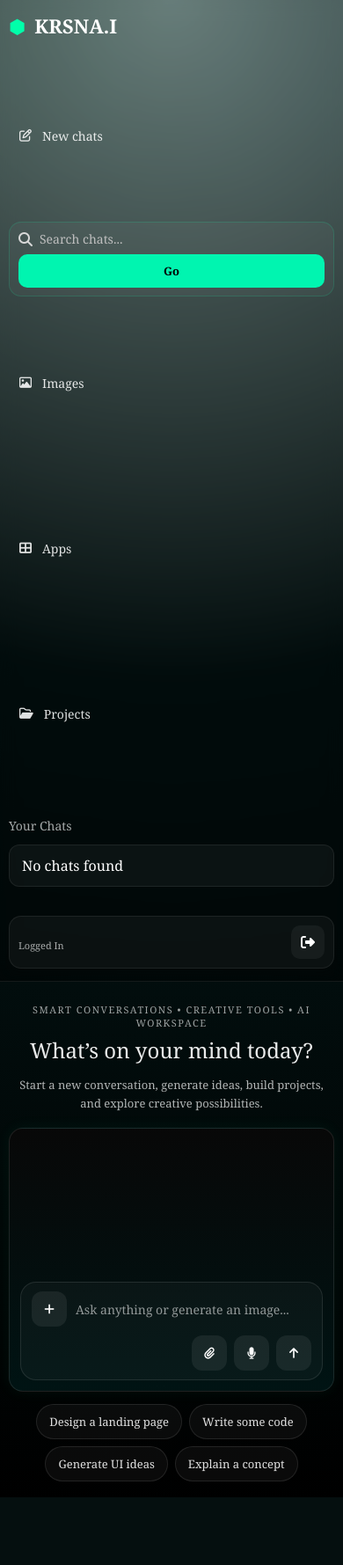
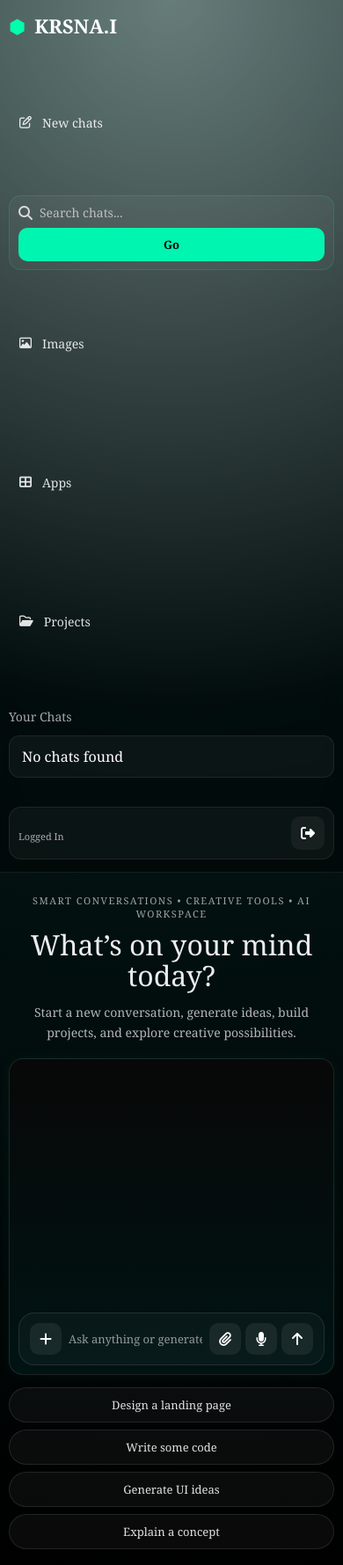
Before and after one commit to krishnasingh10306/AI-Tool, a Flask app: template templates/gpt.html in a window 390 px wide. Shown: the whole page at 88% size. Before the commit the page ends 1702 px from the top, so only its background shows below. Run offline with Flask 3, Linux system fonts and the light colour scheme; the template is opened without the code that fills it, so the values that code supplies are empty.

Commit message:
Improve homepage responsiveness

```diff
--- a/static/gpt.css
+++ b/static/gpt.css
@@ -12,10 +12,16 @@ html, body {
 
 body {
   min-height: 100vh;
+  min-height: 100dvh;
   background: radial-gradient(circle at top, rgba(0, 120, 100, 0.28), #031515 45%, #000000 100%);
   color: white;
   overflow-x: hidden;
   overflow-y: auto;
+}
+
+button,
+input {
+  font: inherit;
 }
 
 .bg-blur {
@@ -45,6 +51,7 @@ body {
 .main {
   width: 100%;
   min-height: 100vh;
+  min-height: 100dvh;
   display: flex;
   position: relative;
   z-index: 1;
@@ -56,6 +63,8 @@ body {
   width: 280px;
   min-width: 280px;
   min-height: 100vh;
+  min-height: 100dvh;
+  max-height: 100dvh;
   padding: 24px 18px;
   display: flex;
   flex-direction: column;
@@ -63,6 +72,7 @@ body {
   background: rgba(0, 0, 0, 0.42);
   border-right: 1px solid rgba(255, 255, 255, 0.08);
   backdrop-filter: blur(10px);
+  overflow-y: auto;
 }
 
 .logo {
@@ -108,6 +118,7 @@ body {
 
 .bottom-section {
   margin-top: 20px;
+  min-height: 0;
 }
 
 .chat-label {
@@ -123,6 +134,7 @@ body {
   border: 1px solid rgba(255, 255, 255, 0.08);
   color: white;
   margin-bottom: 18px;
+  overflow-wrap: anywhere;
 }
 
 .profile {
@@ -151,6 +163,9 @@ body {
 .profile-text h4 {
   font-size: 15px;
   margin-bottom: 3px;
+  overflow: hidden;
+  text-overflow: ellipsis;
+  white-space: nowrap;
 }
 
 .profile-text span {
@@ -183,13 +198,15 @@ body {
   flex: 1;
   min-width: 0;
   min-height: 100vh;
+  min-height: 100dvh;
   padding: 24px 34px;
-  overflow: hidden;
+  overflow: visible;
   display: flex;
   flex-direction: column;
 }
 
 .hero {
+  width: 100%;
   flex: 1;
   display: flex;
   flex-direction: column;
@@ -198,24 +215,28 @@ body {
 }
 
 .subtitle {
-  font-size: 12px;
+  max-width: min(100%, 760px);
+  font-size: clamp(10px, 1.2vw, 12px);
   letter-spacing: 2px;
   color: rgba(255, 255, 255, 0.62);
   margin-top: 10px;
   margin-bottom: 14px;
+  overflow-wrap: anywhere;
 }
 
 .hero h1 {
-  font-size: 56px;
+  max-width: 900px;
+  font-size: clamp(32px, 5vw, 56px);
   font-weight: 400;
   line-height: 1.1;
   color: rgba(255, 255, 255, 0.92);
   margin-bottom: 14px;
+  overflow-wrap: anywhere;
 }
 
 .desc {
   max-width: 780px;
-  font-size: 18px;
+  font-size: clamp(14px, 1.7vw, 18px);
   line-height: 1.6;
   color: rgba(255, 255, 255, 0.70);
   margin-bottom: 24px;
@@ -226,9 +247,8 @@ body {
 .chat-wrapper {
   width: 100%;
   max-width: 980px;
-  min-height: 430px;
-  height: auto;
-  max-height: 70vh;
+  min-height: clamp(360px, 54dvh, 620px);
+  height: min(620px, 60dvh);
   padding: 18px;
   border-radius: 24px;
   background: linear-gradient(to bottom, rgba(8, 8, 8, 0.96), rgba(0, 22, 22, 0.88));
@@ -447,7 +467,12 @@ body {
   margin-top: 16px;
 }
 
+.quick-actions form {
+  min-width: 0;
+}
+
 .quick-actions button {
+  max-width: 100%;
   border: 1px solid rgba(255, 255, 255, 0.10);
   background: rgba(255, 255, 255, 0.04);
   color: rgba(255, 255, 255, 0.88);
@@ -456,6 +481,7 @@ body {
   cursor: pointer;
   transition: 0.3s ease;
   font-size: 14px;
+  white-space: normal;
 }
 
 .quick-actions button:hover {
@@ -528,6 +554,7 @@ body {
   border: 1px solid rgba(0, 255, 170, 0.15);
   border-radius: 14px;
   padding: 10px 12px;
+  width: 100%;
 }
 
 .search-box i {
@@ -583,17 +610,13 @@ body {
     padding: 22px 24px;
   }
 
-  .hero h1 {
-    font-size: 46px;
-  }
-
   .desc {
-    font-size: 17px;
     max-width: 700px;
   }
 
   .chat-wrapper {
     max-width: 900px;
+    height: min(600px, 62dvh);
   }
 }
 
@@ -614,6 +637,7 @@ body {
     width: 100%;
     min-width: 100%;
     min-height: auto;
+    max-height: none;
     border-right: none;
     border-bottom: 1px solid rgba(255, 255, 255, 0.08);
     padding: 18px 16px;
@@ -630,6 +654,10 @@ body {
     justify-content: center;
   }
 
+  .sidebar-search-form {
+    flex: 1 1 260px;
+  }
+
   .bottom-section {
     margin-top: 10px;
   }
@@ -644,18 +672,13 @@ body {
     overflow: visible;
   }
 
-  .hero h1 {
-    font-size: 38px;
-  }
-
   .desc {
-    font-size: 16px;
     line-height: 1.7;
   }
 
   .chat-wrapper {
-    min-height: 380px;
-    max-height: none;
+    height: auto;
+    min-height: 420px;
     border-radius: 20px;
   }
 
@@ -680,6 +703,7 @@ body {
 
   .sidebar {
     padding: 16px 14px;
+    gap: 14px;
   }
 
   .logo {
@@ -699,9 +723,14 @@ body {
   }
 
   .menu a {
+    flex: 1 1 150px;
     font-size: 14px;
     padding: 10px 12px;
     border-radius: 10px;
+  }
+
+  .sidebar-search-form {
+    flex-basis: 100%;
   }
 
   .profile {
@@ -731,20 +760,14 @@ body {
     margin-bottom: 10px;
   }
 
-  .hero h1 {
-    font-size: 30px;
-    line-height: 1.2;
-  }
-
   .desc {
-    font-size: 14px;
     margin-bottom: 18px;
   }
 
   .chat-wrapper {
     padding: 14px;
     border-radius: 18px;
-    min-height: 320px;
+    min-height: 380px;
   }
 
   .chat-box,
@@ -773,7 +796,7 @@ body {
   .input-box {
     min-height: auto;
     padding: 10px 12px;
-    gap: 10px;
+    gap: 8px;
   }
 
   .input-box input {
@@ -787,9 +810,17 @@ body {
     height: 40px;
   }
 
+  .input-actions {
+    gap: 6px;
+  }
+
   .quick-actions {
     margin-top: 14px;
     gap: 8px;
+  }
+
+  .quick-actions form {
+    flex: 1 1 calc(50% - 8px);
   }
 
   .quick-actions button {
@@ -833,19 +864,15 @@ body {
     padding: 14px 10px 18px;
   }
 
-  .hero h1 {
-    font-size: 24px;
-  }
-
   .desc {
-    font-size: 13px;
     line-height: 1.6;
   }
 
   .chat-wrapper {
-    padding: 12px;
-    min-height: 300px;
+    padding: 10px;
+    min-height: 360px;
     border-radius: 16px;
+    gap: 10px;
   }
 
   .flash {
@@ -868,20 +895,25 @@ body {
     font-size: 13px;
   }
 
-  .input-box {
-    flex-wrap: wrap;
-    align-items: center;
+  .input-box input {
+    height: 38px;
+    min-width: 88px;
+    font-size: 13px;
   }
 
-  .input-box input {
-    width: 100%;
-    order: 1;
+  .icon-btn,
+  .send-btn {
+    width: 36px;
+    height: 36px;
+    border-radius: 10px;
   }
 
   .input-actions {
-    width: 100%;
-    justify-content: flex-end;
-    order: 2;
+    gap: 5px;
+  }
+
+  .quick-actions form {
+    flex-basis: 100%;
   }
 
   .search-box {
```
